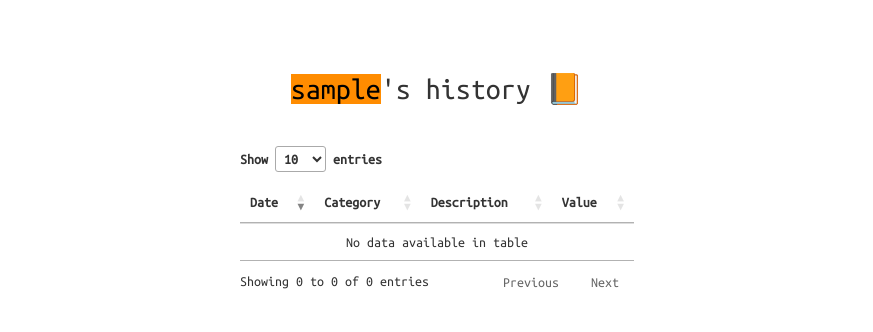
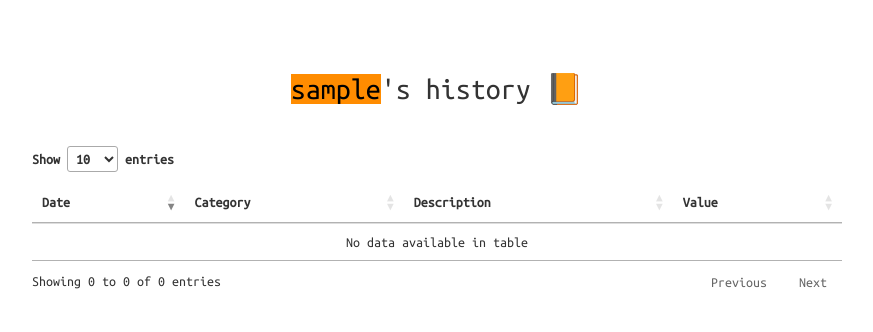
Before and after one commit to ann3japan/budget_manager_website, a Flask app: page /history in a window 1280 px wide. Shown: the part 65-397 px from the top of the page, without its empty margins (203-1076 px from the left). Run offline with Flask 2, Linux system fonts and the light colour scheme; the visitor is signed in with stand-in values (Sample User, id 1); data that the repository does not hold is empty; some libraries are stand-ins or nearby versions.

```diff
--- a/budget_manager_website/app/static/style.css
+++ b/budget_manager_website/app/static/style.css
@@ -40,8 +40,8 @@ input[type=number] {
   border-radius: 1rem;
   border: 3px solid white;
   margin-top: 20px;
-  margin-right: 400px;
-  margin-left: 400px;
+  margin-right: 15%;
+  margin-left: 15%;
   /* width: 350px; */
   /* background-color: #91abdb */
 }
```
